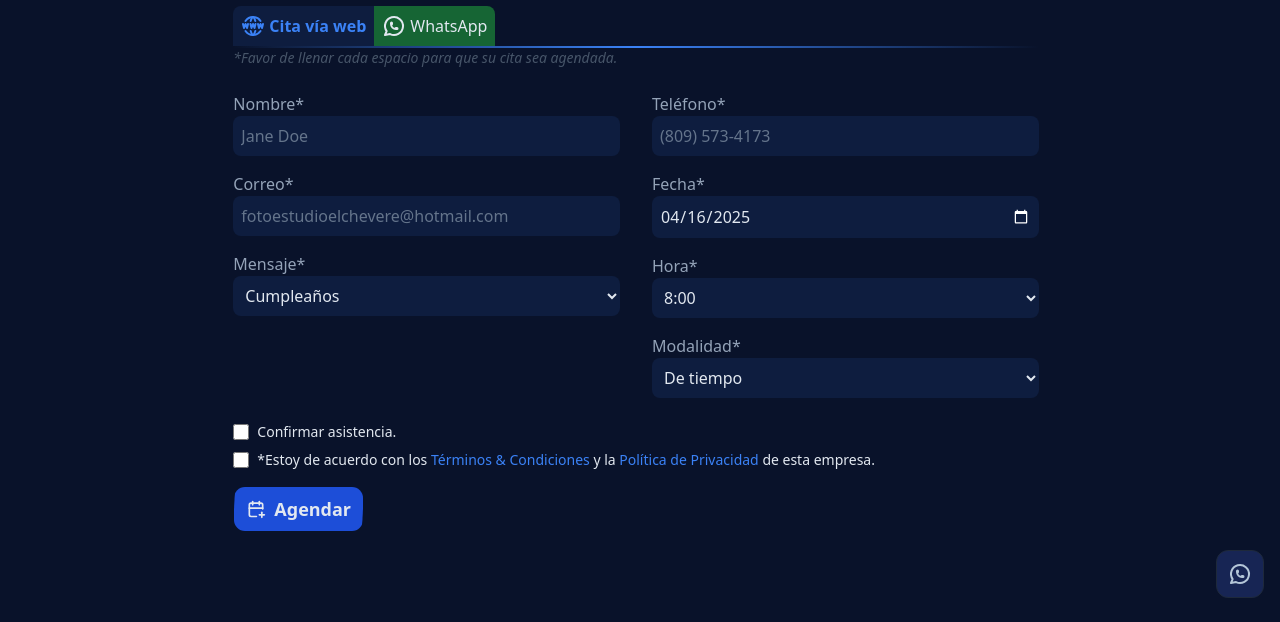
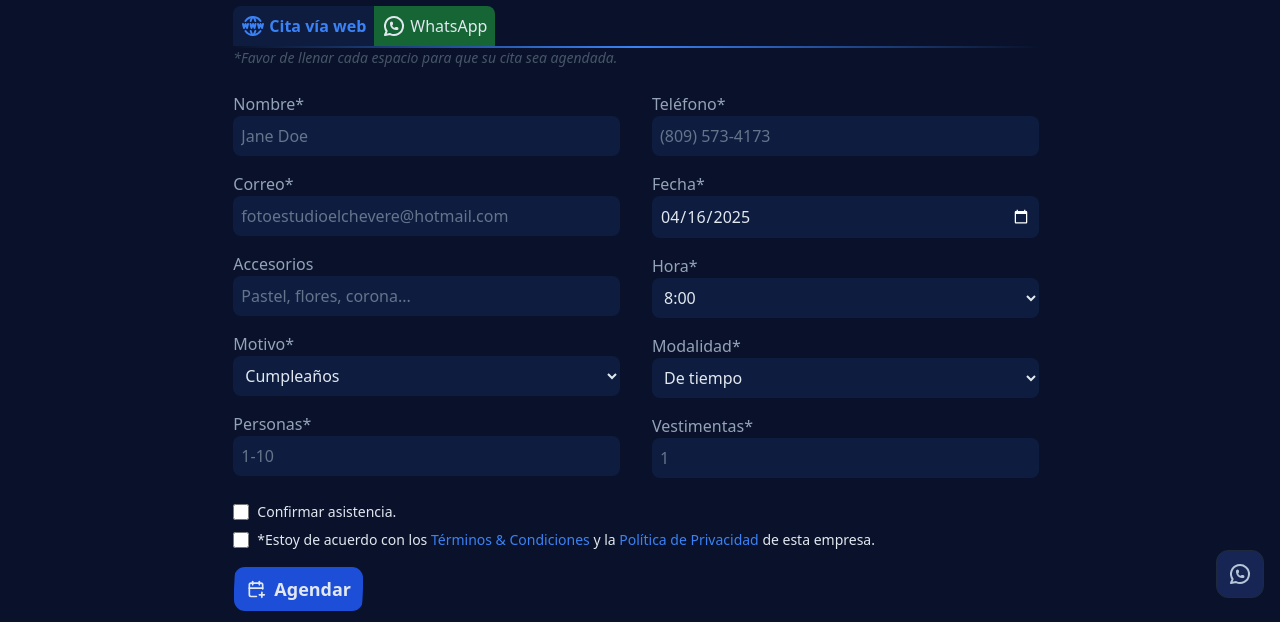
Before and after one commit to RikiRilis/el-chevere-web, an Astro site: page /schedule in a window 1280 px wide. Shown: the part 178-800 px from the top of the page. Built offline with nearby package versions, Linux system fonts and the light colour scheme; Astro itself is replaced by a stand-in of ours.

Commit message:
Other questions added for scheduler

```diff
--- a/src/components/sections/Scheduler.tsx
+++ b/src/components/sections/Scheduler.tsx
@@ -43,6 +43,9 @@ export const Scheduler = ({ currentLocale }: { currentLocale?: string }) => {
 		const dateName = elements.namedItem('date-name') as HTMLInputElement
 		const dateEmail = elements.namedItem('date-email') as HTMLInputElement
 		const dateReason = elements.namedItem('date-reason') as HTMLInputElement
+		const dateAccessories = elements.namedItem('date-accessories') as HTMLInputElement
+		const datePeople = elements.namedItem('date-people') as HTMLInputElement
+		const dateOutfits = elements.namedItem('date-outfits') as HTMLInputElement
 		const datePhone = elements.namedItem('date-phone') as HTMLInputElement
 		const dateDate = elements.namedItem('date-date') as HTMLInputElement
 		const dateTime = elements.namedItem('date-time') as HTMLInputElement
@@ -60,12 +63,10 @@ export const Scheduler = ({ currentLocale }: { currentLocale?: string }) => {
 				email: dateEmail.value.toLowerCase(),
 				date: dateDate.value,
 				time: dateTime.value,
-				questions: {
-					reason: dateReason.value,
-					accessories: '',
-					people: 0,
-					outfits: 0,
-				},
+				reason: dateReason.value,
+				accessories: dateAccessories.value,
+				people: datePeople.value ? parseInt(datePeople.value) : 1,
+				outfits: dateOutfits.value ? parseInt(dateOutfits.value) : 1,
 				mode: dateMode.value,
 				status,
 			},
@@ -167,7 +168,19 @@ export const Scheduler = ({ currentLocale }: { currentLocale?: string }) => {
 						</label>
 
 						<label className='inline-flex flex-col text-slate-400'>
-							{i18n.MESSAGE}*
+							{i18n.ACCESSORIES}
+							<input
+								type='text'
+								name='date-accessories'
+								id='date-accessories'
+								placeholder={i18n.ACCESSORIES_PLACEHOLDER}
+								autoCapitalize='words'
+								className='rounded-lg bg-accent/10 p-2 text-primary outline-none transition-all placeholder:text-slate-500 focus:outline-1 focus:outline-main placeholder:focus:invisible'
+							/>
+						</label>
+
+						<label className='inline-flex flex-col text-slate-400'>
+							{i18n.REASON}*
 							<select
 								required
 								className='rounded-lg bg-accent/10 p-2 text-primary outline-none transition-all placeholder:text-slate-500 focus:outline-1 focus:outline-main placeholder:focus:invisible'
@@ -180,6 +193,20 @@ export const Scheduler = ({ currentLocale }: { currentLocale?: string }) => {
 									</option>
 								))}
 							</select>
+						</label>
+
+						<label className='inline-flex flex-col text-slate-400'>
+							{i18n.PEOPLE}*
+							<input
+								required
+								type='number'
+								name='date-people'
+								id='date-people'
+								placeholder='1-10'
+								min={1}
+								max={10}
+								className='rounded-lg bg-accent/10 p-2 text-primary outline-none transition-all placeholder:text-slate-500 focus:outline-1 focus:outline-main placeholder:focus:invisible'
+							/>
 						</label>
 					</div>
 
@@ -243,6 +270,19 @@ export const Scheduler = ({ currentLocale }: { currentLocale?: string }) => {
 									{i18n.SHEDULE_TYPE_BOTH}
 								</option>
 							</select>
+						</label>
+
+						<label className='inline-flex flex-col text-slate-400'>
+							{i18n.OUTFITS}*
+							<input
+								required
+								type='number'
+								name='date-outfits'
+								id='date-outfits'
+								placeholder='1'
+								min={1}
+								className='rounded-lg bg-accent/10 p-2 text-primary outline-none transition-all placeholder:text-slate-500 focus:outline-1 focus:outline-main placeholder:focus:invisible'
+							/>
 						</label>
 					</div>
 				</div>
--- a/src/hooks/useScheduler.tsx
+++ b/src/hooks/useScheduler.tsx
@@ -3,6 +3,7 @@ import type { Date } from '@/interfaces/date'
 import { getI18N } from '@/languages/index'
 import { useState } from 'preact/hooks'
 import { DateStatus } from '@/interfaces/dateStatus'
+import { currentDate } from '@/libs/consts'
 
 const posibleDatesTime = [
 	'8-00',
@@ -47,6 +48,8 @@ export function useScheduler() {
 			const scheduleTime: string = scheduleData.time
 			const scheduleDate: string = scheduleData.date
 			const date: string | undefined = posibleDatesTime.find((time) => time === scheduleTime)
+			const isDoubleDate: boolean =
+				noDoubleDatesTime.includes(scheduleTime) && scheduleData.date === currentDate
 
 			if (scheduleTime !== date || !date) {
 				throw new Error('Invalid time')
@@ -78,6 +81,19 @@ export function useScheduler() {
 						item.status !== DateStatus.DONE &&
 						item.time === scheduleTime &&
 						item.date === scheduleDate
+					) {
+						throw new Error('Time already taken')
+					}
+				})
+			}
+
+			if (data && data.length === 1) {
+				data.forEach((item) => {
+					if (
+						item.status !== DateStatus.DONE &&
+						item.time === scheduleTime &&
+						item.date === scheduleDate &&
+						isDoubleDate
 					) {
 						throw new Error('Time already taken')
 					}
--- a/src/languages/en.json
+++ b/src/languages/en.json
@@ -61,6 +61,11 @@
   "DATE_INSERTED": "Date scheduled!",
   "DATE_INSERTED_ERROR": "Error sending the date",
   "WEB_SCHEDULE": "Web schedule",
+  "REASON": "Reason",
+  "ACCESSORIES": "Accessories",
+  "ACCESSORIES_PLACEHOLDER": "Cake, flowers, crown...",
+  "PEOPLE": "People",
+  "OUTFITS": "Outfits",
   "DATES_ADVICE": "Please, fill all the blank spaces so your date can be scheduled.",
   "DATES_MESSAGE_EXAMPLE": "A photo session for my baby on his first month...",
   "PAGE_DESCRIPTION": "The Photo Studio El Chevere's Website. We take photos of babies, weddings, birthdays, outdoors, portraits, and events. We take your photos to the next level.",
--- a/src/languages/es.json
+++ b/src/languages/es.json
@@ -65,6 +65,11 @@
   "DATE_INSERTED": "¡Cita agendada!",
   "DATE_INSERTED_ERROR": "Error al agendar cita",
   "WEB_SCHEDULE": "Cita vía web",
+  "REASON": "Motivo",
+  "ACCESSORIES": "Accesorios",
+  "PEOPLE": "Personas",
+  "OUTFITS": "Vestimentas",
+  "ACCESSORIES_PLACEHOLDER": "Pastel, flores, corona...",
   "DATES_ADVICE": "Favor de llenar cada espacio para que su cita sea agendada.",
   "DATES_MESSAGE_EXAMPLE": "Una sesión de fotos para el primer mes de mi bebé...",
   "PAGE_DESCRIPTION": "Sitio web del Foto Estudio El Chévere. Tomamos fotos a bebés, eventos, bodas, fotos al exterior, cumpleaños, retratos y demás. Llevamos tus fotos al siguiente nivel.",
--- a/src/pages/api/db/insert-dates.ts
+++ b/src/pages/api/db/insert-dates.ts
@@ -1,7 +1,20 @@
 import { supabase } from '@/db/supabase'
 
 export async function POST({ request }: { request: Request }) {
-	const { uuid, name, email, message, phone, date, time, status, mode } = await request.json()
+	const {
+		uuid,
+		name,
+		email,
+		phone,
+		date,
+		time,
+		status,
+		mode,
+		reason,
+		accessories,
+		people,
+		outfits,
+	} = await request.json()
 
 	const { error } = await supabase.from('dates').insert([
 		{
@@ -11,9 +24,12 @@ export async function POST({ request }: { request: Request }) {
 			email,
 			date,
 			time,
-			message,
 			mode,
 			status,
+			reason,
+			accessories,
+			people,
+			outfits,
 		},
 	])
 
```
Also changed, not shown: src/interfaces/date.ts (+2 -6 lines).
